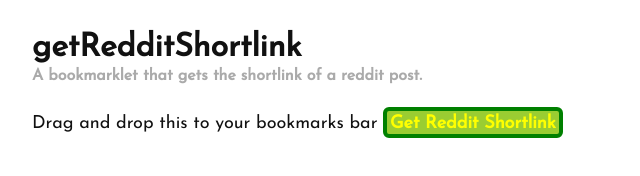
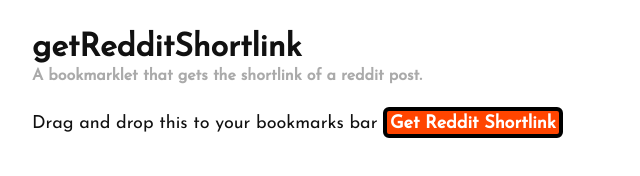
Before and after one commit to IamRifki/getRedditShortlink, a plain HTML site: page index.html in a window 1280 px wide. Shown: the whole page, without its empty margins (0-640 px from the left). Drawn offline with Linux system fonts and the light colour scheme.

Commit message:
Change some CSS

```diff
--- a/index.html
+++ b/index.html
@@ -15,10 +15,6 @@
         h1 { margin: 0; font-size: 32px }
         h2 { margin: 4px 0; font-size: 16px; color: #AAA }
 
-        /* General links: */
-        a { color: #00adef }
-        a:visited { color: #ff234e }
-
         /* The bookmarklet link: */
         a[href^="javascript:"] {
           display: inline-block;
@@ -26,9 +22,9 @@
           font-weight: bold;
           padding: 3px;
           padding-bottom: 1px;
-          color: yellow;
-          background: yellowgreen;
-          border: 4px solid green;
+          color: white;
+          background: #FF4500;
+          border: 4px solid black;
           border-radius: 6px;
         }
 
```
